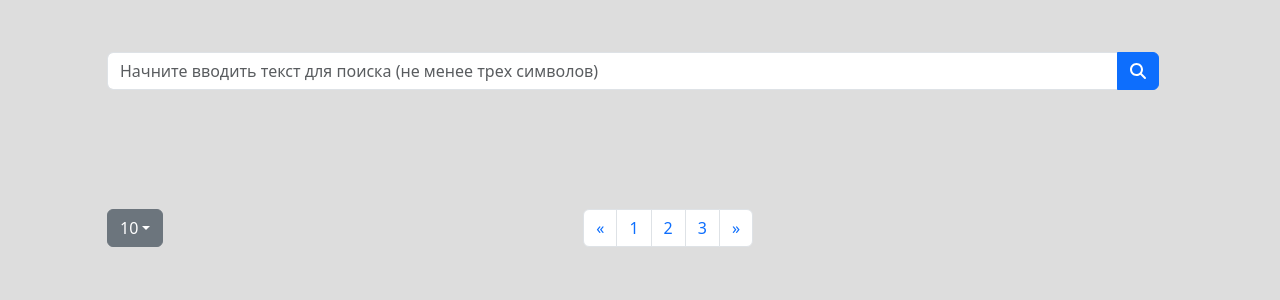
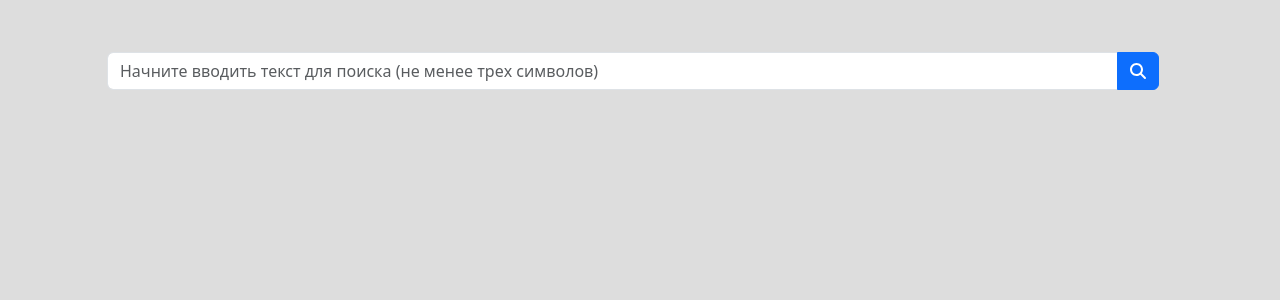
Before and after one commit to GrigoriyLomtev/git-repo-search, a React (Create React App) app: page / in a window 1280 px wide. Shown: the top 300 px of the page. Built offline with nearby package versions, Linux system fonts and the light colour scheme.

Commit message:
feat: create pagination

```diff
--- a/src/components/Pagination.tsx
+++ b/src/components/Pagination.tsx
@@ -1,33 +1,66 @@
 import React from "react";
+import { useAppDispatch } from "../store";
+import { setCurrentPage } from "../slices/repositories-slice";
+import { useTypedSelector } from "../hooks/useTypedSelector";
 
 function Pagination() {
+  const dispatch = useAppDispatch();
+  const { currentPage, repositoriesPerPage } = useTypedSelector(
+    (state) => state.repositories
+  );
+
+  const totalItems = useTypedSelector(
+    (state) => state.repositories.items.length
+  );
+  const totalPages = Math.ceil(totalItems / repositoriesPerPage);
+
+  const handlePageChange = (newPage: number) => {
+    dispatch(setCurrentPage(newPage));
+  };
+
+  const renderPageButtons = () => {
+    const buttons = [];
+
+    for (let i = 1; i <= totalPages; i++) {
+      buttons.push(
+        <li className="page-item" key={i}>
+          <button
+            className="page-link"
+            onClick={() => handlePageChange(i)}
+            disabled={i === currentPage}
+          >
+            {i}
+          </button>
+        </li>
+      );
+    }
+
+    return buttons;
+  };
+
   return (
     <nav aria-label="Page navigation example">
       <ul className="pagination">
         <li className="page-item">
-          <a className="page-link" href="#" aria-label="Previous">
+          <button
+            className="page-link"
+            aria-label="Previous"
+            onClick={() => handlePageChange(currentPage - 1)}
+            disabled={currentPage === 1}
+          >
             <span aria-hidden="true">&laquo;</span>
-          </a>
+          </button>
         </li>
+        {renderPageButtons()}
         <li className="page-item">
-          <a className="page-link" href="#">
-            1
-          </a>
-        </li>
-        <li className="page-item">
-          <a className="page-link" href="#">
-            2
-          </a>
-        </li>
-        <li className="page-item">
-          <a className="page-link" href="#">
-            3
-          </a>
-        </li>
-        <li className="page-item">
-          <a className="page-link" href="#" aria-label="Next">
+          <button
+            className="page-link"
+            aria-label="Next"
+            onClick={() => handlePageChange(currentPage + 1)}
+            disabled={currentPage === totalPages}
+          >
             <span aria-hidden="true">&raquo;</span>
-          </a>
+          </button>
         </li>
       </ul>
     </nav>
--- a/src/components/RepoCard.tsx
+++ b/src/components/RepoCard.tsx
@@ -34,7 +34,9 @@ function RepoCard({
             cursor: "pointer",
           }}
         >
-          <RedirectLink to={html_url} text={name}></RedirectLink>
+          <div style={{ height: "24px", overflow: "hidden" }}>
+            <RedirectLink to={html_url} text={name}></RedirectLink>
+          </div>
         </h5>
         <div
           style={{
@@ -102,6 +104,7 @@ function RepoCard({
             className="form-control"
             aria-label="Sizing example input"
             aria-describedby="inputGroup-sizing-sm"
+            name={name}
           />
           <button className="btn btn-primary" id="inputGroup-sizing-sm">
             <FontAwesomeIcon icon={faPencil} />
--- a/src/components/RepoList.tsx
+++ b/src/components/RepoList.tsx
@@ -8,10 +8,12 @@ import Pagination from "./Pagination";
 
 function RepoList() {
   const dispatch = useAppDispatch();
-  const { error, items, loading, repositoriesPerPage } = useTypedSelector(
-    (state) => state.repositories
-  );
-  const paginatedItems = items.slice(0, repositoriesPerPage);
+  const { error, items, loading, repositoriesPerPage, currentPage } =
+    useTypedSelector((state) => state.repositories);
+
+  const startIndex = (currentPage - 1) * repositoriesPerPage;
+  const endIndex = startIndex + repositoriesPerPage;
+  const repositoriesToShow = items.slice(startIndex, endIndex);
 
   useEffect(() => {
     const savedRepositories = localStorage.getItem("repositories");
@@ -34,7 +36,7 @@ function RepoList() {
         }}
       >
         {!loading &&
-          paginatedItems.map((repo) => (
+          repositoriesToShow.map((repo) => (
             <RepoCard
               key={repo.id}
               imgUrl={repo.owner.avatar_url}
@@ -47,12 +49,14 @@ function RepoList() {
             />
           ))}
       </div>
-      <div style={{ display: "flex", padding: "4px 25px" }}>
-        <Dropdown />
-        <div style={{ margin: "0 auto" }}>
-          <Pagination />
+      {!loading && items.length > 0 && (
+        <div style={{ display: "flex", padding: "4px 25px" }}>
+          <Dropdown />
+          <div style={{ margin: "0 auto" }}>
+            <Pagination />
+          </div>
         </div>
-      </div>
+      )}
     </div>
   );
 }
--- a/src/slices/repositories-slice.ts
+++ b/src/slices/repositories-slice.ts
@@ -13,6 +13,7 @@ interface RepositoriesState {
   items: Repository[];
   loading: boolean;
   error: string | null;
+  currentPage: number;
   repositoriesPerPage: number;
 }
 
@@ -35,6 +36,7 @@ const initialState: RepositoriesState = {
   items: [],
   loading: false,
   error: null,
+  currentPage: 1,
   repositoriesPerPage: 10,
 };
 
@@ -45,7 +47,10 @@ const repositoriesSlice = createSlice({
     setRepositories: (state, action: PayloadAction<Repository[]>) => {
       state.items = action.payload;
     },
-    setRepositoriesPerPage: (state, action: PayloadAction<number>) => {
+    setCurrentPage: (state, action) => {
+      state.currentPage = action.payload;
+    },
+    setRepositoriesPerPage: (state, action) => {
       state.repositoriesPerPage = action.payload;
     },
   },
@@ -70,7 +75,7 @@ const repositoriesSlice = createSlice({
   },
 });
 
-export const { setRepositories, setRepositoriesPerPage } =
+export const { setRepositories, setCurrentPage, setRepositoriesPerPage } =
   repositoriesSlice.actions;
 
 export default repositoriesSlice.reducer;
--- a/src/store/index.ts
+++ b/src/store/index.ts
@@ -9,6 +9,6 @@ export const store = configureStore({
 });
 
 export type AppDispatch = typeof store.dispatch;
-export const useAppDispatch: () => AppDispatch = useDispatch; // Export a hook that can be reused to resolve types
+export const useAppDispatch: () => AppDispatch = useDispatch;
 
 export type RootState = ReturnType<typeof store.getState>;
```
